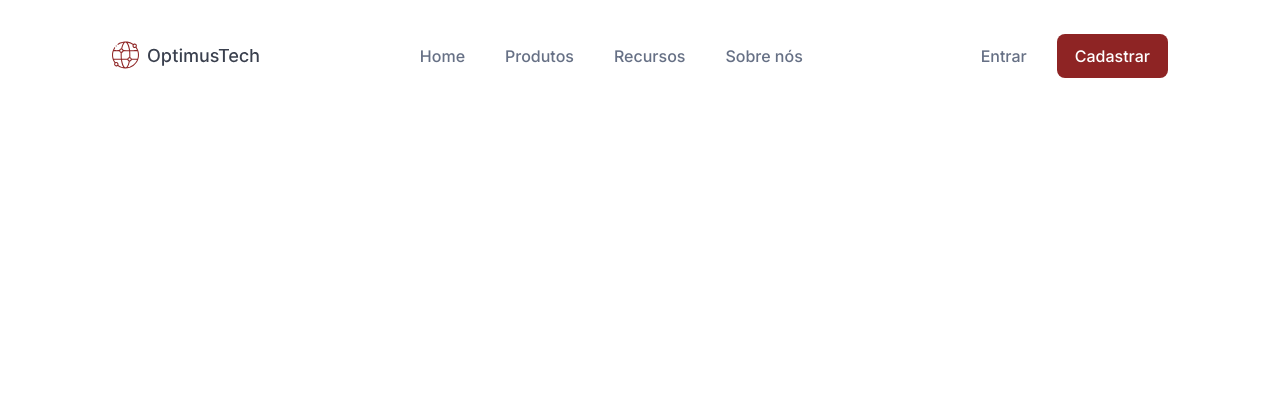
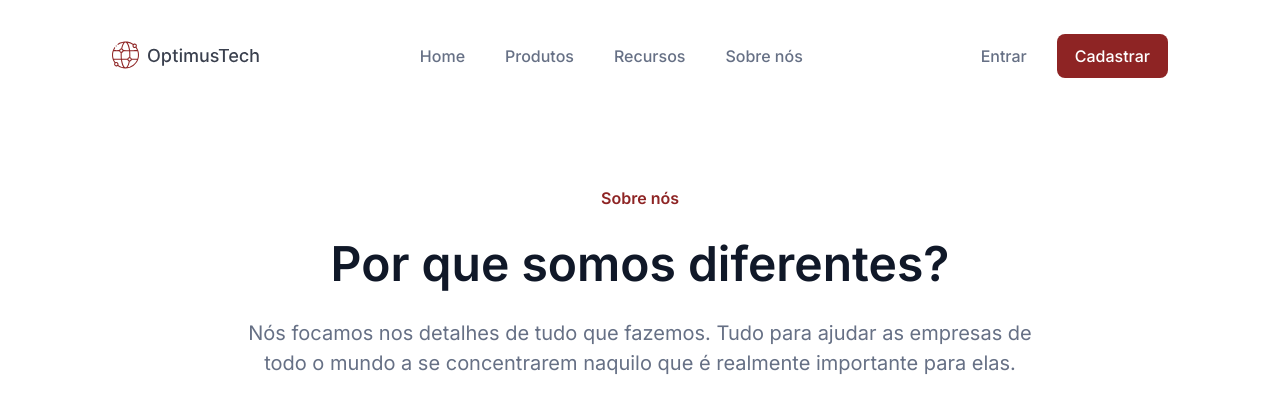
Before and after one commit to ArseniumGX/optimustech, a plain HTML site: page index.html in a window 1280 px wide. Drawn offline with nearby package versions, Linux system fonts and the light colour scheme.

Commit message:
feat: componente cabecalho

```diff
--- /dev/null
+++ b/assets/styles/components/_cabecalho.scss
@@ -0,0 +1,31 @@
+@import "../abstract/variables";
+@import "../abstract/mixins";
+
+.cabecalho {
+	margin: 90px auto;
+	text-align: center;
+
+	h2 {
+		font-weight: 600;
+		color: $destaqe-color;
+		line-height: 24px;
+		font-size: 1em;
+	}
+
+	h3 {
+		margin: 24px 0;
+		font-weight: 600;
+		font-size: 3em;
+		line-height: 60px;
+		color: $gray900-color;
+	}
+
+	p {
+		margin: 0 auto;
+		max-width: 791px;
+		font-weight: 400;
+		font-size: 1.25em;
+		line-height: 30px;
+		color: $gray500-color;
+	}
+}
--- a/assets/styles/styles.scss
+++ b/assets/styles/styles.scss
@@ -1,2 +1,3 @@
 @import "abstract/base";
 @import "components/header";
+@import "components/cabecalho";
--- a/index.html
+++ b/index.html
@@ -37,5 +37,14 @@
 				<li class="btn-destacado"><a href="#">Cadastrar</a></li>
 			</ul>
 		</header>
+		<section class="cabecalho">
+			<h2>Sobre nós</h2>
+			<h3>Por que somos diferentes?</h3>
+			<p>
+				Nós focamos nos detalhes de tudo que fazemos. Tudo para ajudar as
+				empresas de todo o mundo a se concentrarem naquilo que é realmente
+				importante para elas.
+			</p>
+		</section>
 	</body>
 </html>
```
Also changed, not shown: assets/styles/styles.css, 1 other file.
